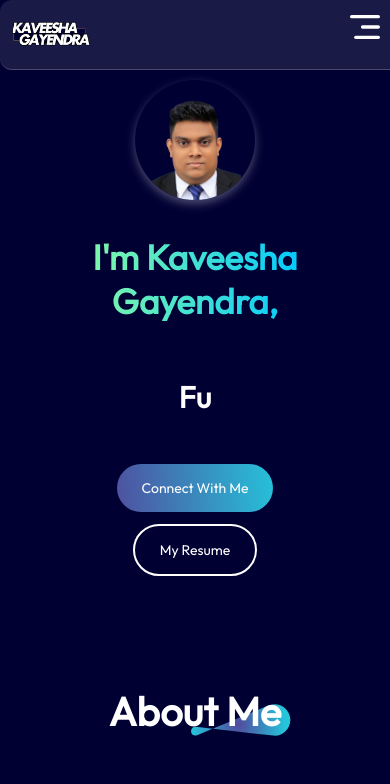
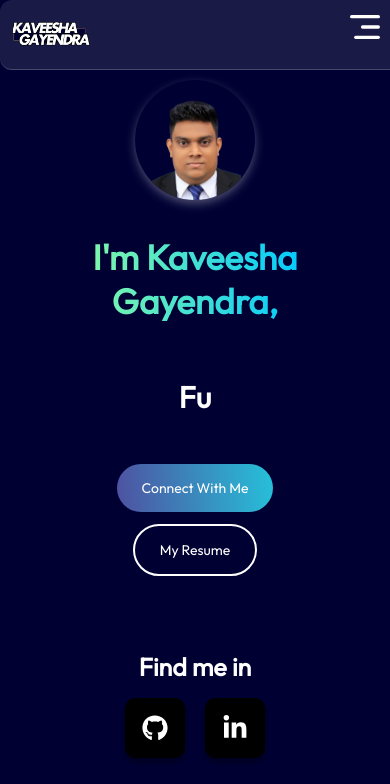
Before and after one commit to GayendraSHK/portfolio, a React (Vite) app: page / in a window 390 px wide. Shown: the top 784 px of the page. Built offline with nearby package versions, Linux system fonts and the light colour scheme; grey boxes are pictures that could not be loaded.

Commit message:
Improve responsive styling for social links in Contact and Hero components

```diff
--- a/src/components/Contact/Contact.css
+++ b/src/components/Contact/Contact.css
@@ -84,6 +84,55 @@
     display: flex;
     align-items: center;
     gap: 20px;
+  }
+
+  .social-links-container {
+    margin-top: 10px;
+    text-align: center;
+  }
+
+  .social-links-title {
+    font-size: 25px;
+    font-weight: 600;
+    color: #ffffff; /* Adjust to match the "Find me in" title color in the image */
+    margin-bottom: 15px;
+  }
+
+  .social-icons-container {
+    display: flex;
+    justify-content: center;
+    gap: 20px;
+  }
+
+  .bannerIcon {
+    display: flex;
+    justify-content: center;
+    align-items: center;
+    width: 60px;  /* Width of the icon container */
+    height: 60px; /* Height of the icon container */
+    background-color: #000000; /* Dark background */
+    border-radius: 10px; /* Rounded corners */
+    box-shadow: 0px 4px 6px rgba(0, 0, 0, 0.4); /* Subtle shadow for the 3D effect */
+    transition: transform 0.3s, background-color 0.3s; /* Transition for hover effect */
+  }
+
+  .bannerIcon svg {
+    width: 26px; /* Size of the social icon */
+    height: 26px;
+    color: #ffffff; /* White icon color */
+  }
+
+  .bannerIcon:hover {
+    transform: translateY(-5px); /* Slight lift on hover */
+    background-color: #ff0055; /* Change background color for hover */
+  }
+
+  .bannerIcon:nth-child(1):hover {
+    background-color: #333; /* Different hover effect for GitHub */
+  }
+
+  .bannerIcon:nth-child(2):hover {
+    background-color: #0077b5; /* LinkedIn blue color */
   }
 
   .contact-right {
--- a/src/components/Contact/Contact.jsx
+++ b/src/components/Contact/Contact.jsx
@@ -6,6 +6,7 @@ import theme_pattern from '../../assets/theme_pattern.svg';
 import mail_icon from '../../assets/mail_icon.svg';
 import location_icon from '../../assets/location_icon.svg';
 import call_icon from '../../assets/call_icon.svg';
+import { FaLinkedinIn, FaGithub } from 'react-icons/fa';
 
 const Contact = () => {
   const sectionRef = useRef(null);
@@ -119,6 +120,21 @@ const Contact = () => {
               <p>Matara, Sri Lanka</p>
             </div>
           </div>
+
+          <div className="social-links-container">
+            <h2 className="social-links-title">
+              Find me in
+            </h2>
+            <div className="social-icons-container">
+              <a href="https://github.com/GayendraSHK" target="_blank" rel="noopener noreferrer" className="bannerIcon">
+                <FaGithub />
+              </a>
+              <a href="https://www.linkedin.com/in/kaveesha-gayendra" target="_blank" rel="noopener noreferrer" className="bannerIcon">
+                <FaLinkedinIn />
+              </a>
+            </div>
+          </div>
+
         </div>
         <form onSubmit={onSubmit} className='contact-right'>
           <label htmlFor="">Your Name</label>
--- a/src/components/Hero/Hero.css
+++ b/src/components/Hero/Hero.css
@@ -96,6 +96,55 @@
     border-color: #B415FF;
   }
 
+  .social-links-container {
+    margin-top: 10px;
+    text-align: center;
+  }
+
+  .social-links-title {
+    font-size: 25px;
+    font-weight: 600;
+    color: #ffffff; /* Adjust to match the "Find me in" title color in the image */
+    margin-bottom: 15px;
+  }
+
+  .social-icons-container {
+    display: flex;
+    justify-content: center;
+    gap: 20px;
+  }
+
+  .bannerIcon {
+    display: flex;
+    justify-content: center;
+    align-items: center;
+    width: 60px;  /* Width of the icon container */
+    height: 60px; /* Height of the icon container */
+    background-color: #000000; /* Dark background */
+    border-radius: 10px; /* Rounded corners */
+    box-shadow: 0px 4px 6px rgba(0, 0, 0, 0.4); /* Subtle shadow for the 3D effect */
+    transition: transform 0.3s, background-color 0.3s; /* Transition for hover effect */
+  }
+
+  .bannerIcon svg {
+    width: 26px; /* Size of the social icon */
+    height: 26px;
+    color: #ffffff; /* White icon color */
+  }
+
+  .bannerIcon:hover {
+    transform: translateY(-5px); /* Slight lift on hover */
+    background-color: #ff0055; /* Change background color for hover */
+  }
+
+  .bannerIcon:nth-child(1):hover {
+    background-color: #333; /* Different hover effect for GitHub */
+  }
+
+  .bannerIcon:nth-child(2):hover {
+    background-color: #0077b5; /* LinkedIn blue color */
+  }
+
   /* Tablet Responsiveness */
   @media (max-width: 768px) {
     .hero img {
--- a/src/components/Hero/Hero.jsx
+++ b/src/components/Hero/Hero.jsx
@@ -5,6 +5,7 @@ import './Hero.css';
 import profile_img from '../../assets/profile_img2.png';
 import AnchorLink from 'react-anchor-link-smooth-scroll';
 import Typed from 'typed.js'; // Import the 'Typed' library
+import { FaLinkedinIn, FaGithub } from 'react-icons/fa';
 
 const Hero = () => {
   const typedRef = useRef(null);
@@ -66,6 +67,21 @@ const Hero = () => {
         </div>
         <div className="hero-resume">My Resume</div>
       </div>
+
+      <div className="social-links-container">
+        <h2 className="social-links-title">
+          Find me in
+        </h2>
+        <div className="social-icons-container">
+          <a href="https://github.com/GayendraSHK" target="_blank" rel="noopener noreferrer" className="bannerIcon">
+            <FaGithub />
+          </a>
+          <a href="https://www.linkedin.com/in/kaveesha-gayendra" target="_blank" rel="noopener noreferrer" className="bannerIcon">
+            <FaLinkedinIn />
+          </a>
+        </div>
+      </div>
+
     </div>
   );
 }
```
